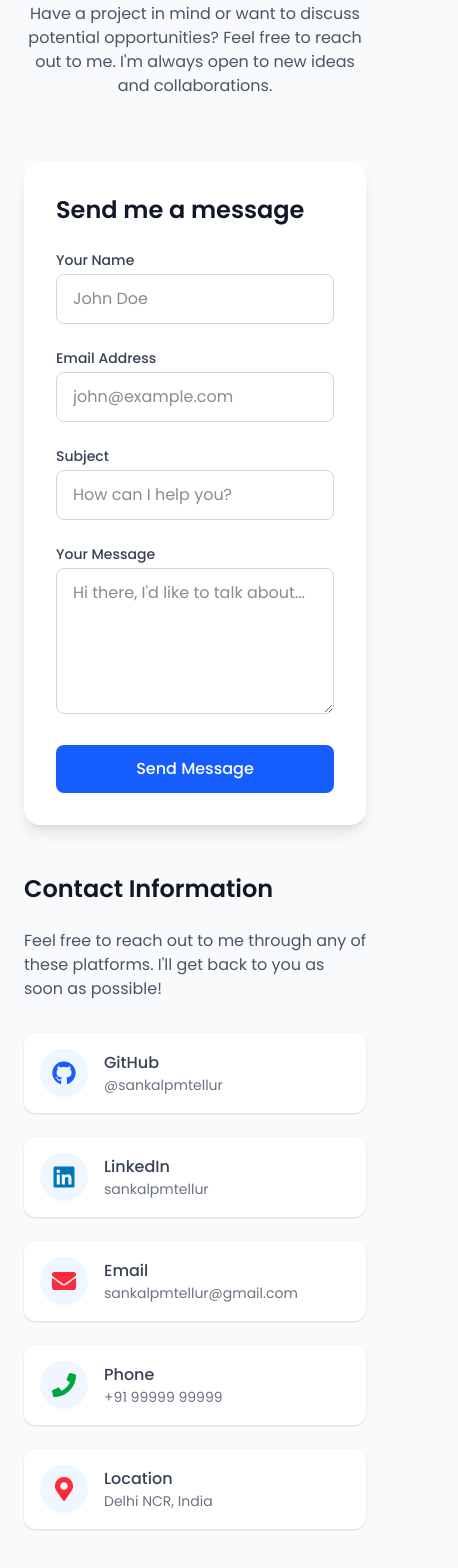
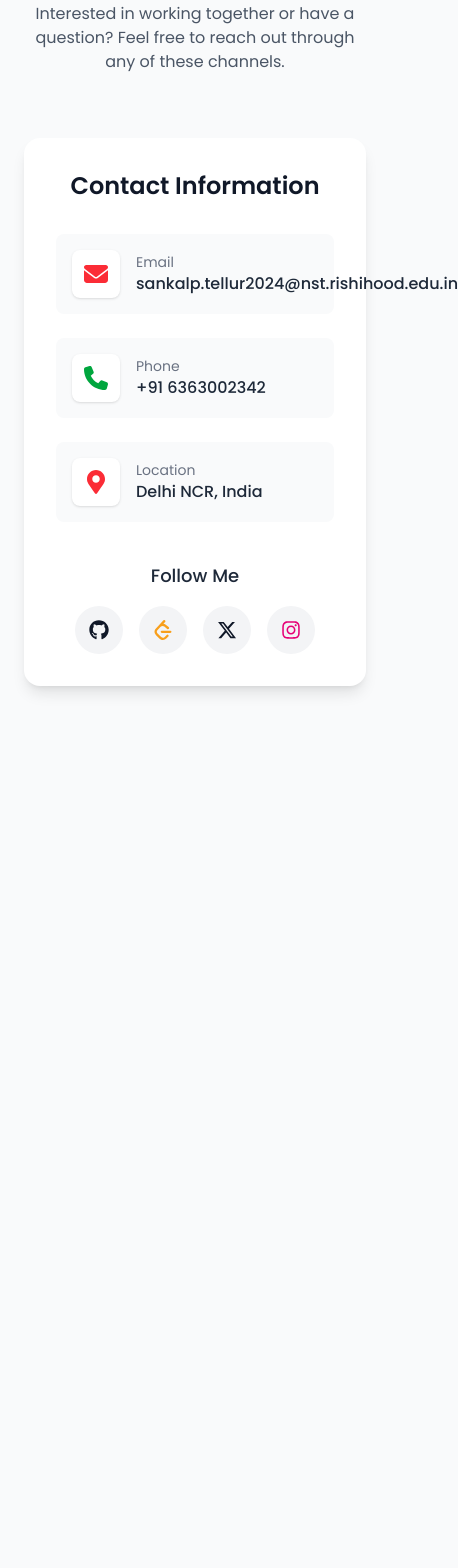
Before and after one commit to sankalpmtellur/Portfolio, a React (Vite) app: page / in a window 390 px wide. Shown: the part 7456-9024 px from the top of the page, 458 px wide, since content can reach past the window. After the commit the page ends 8222 px from the top, so only its background shows below. Built offline with nearby package versions, Linux system fonts and the light colour scheme.

Commit message:
Updated contact page

```diff
--- a/src/components/Contact.jsx
+++ b/src/components/Contact.jsx
@@ -1,50 +1,62 @@
 import { motion } from "framer-motion";
-import { FaGithub, FaLinkedin, FaTwitter, FaEnvelope, FaMapMarkerAlt, FaPhone } from "react-icons/fa";
+import { FaGithub, FaEnvelope, FaPhone, FaXTwitter, FaInstagram } from "react-icons/fa6";
+import { FaMapMarkerAlt } from "react-icons/fa";
+import { SiLeetcode } from "react-icons/si";
 
 export default function Contact() {
-    const socialLinks = [
-        {
-            name: 'GitHub',
-            icon: <FaGithub className="text-2xl" />,
-            url: 'https://github.com/sankalpmtellur',
-            username: '@sankalpmtellur'
-        },
-        {
-            name: 'LinkedIn',
-            icon: <FaLinkedin className="text-2xl text-[#0077b5]" />,
-            url: 'https://linkedin.com/in/sankalpmtellur',
-            username: 'sankalpmtellur'
-        },
+    const contactInfo = [
         {
             name: 'Email',
             icon: <FaEnvelope className="text-2xl text-red-500" />,
-            url: 'mailto:sankalpmtellur@gmail.com',
-            username: 'sankalpmtellur@gmail.com'
+            url: 'mailto:sankalp.tellur2024@nst.rishihood.edu.in',
+            value: 'sankalp.tellur2024@nst.rishihood.edu.in',
+            isLink: true
         },
         {
             name: 'Phone',
             icon: <FaPhone className="text-2xl text-green-600" />,
-            url: 'tel:+919999999999',
-            username: '+91 99999 99999'
+            url: 'tel:+91 6363002342',
+            value: '+91 6363002342',
+            isLink: true
         },
         {
             name: 'Location',
             icon: <FaMapMarkerAlt className="text-2xl text-red-500" />,
-            username: 'Delhi NCR, India'
+            value: 'Delhi NCR, India',
+            isLink: false
         }
     ];
 
-    const handleSubmit = (e) => {
-        e.preventDefault();
-        const formData = new FormData(e.target);
-        const data = Object.fromEntries(formData);
-        console.log('Form submitted:', data);
-        e.target.reset();
-    };
+    const socialLinks = [
+        {
+            name: 'GitHub',
+            icon: <FaGithub />,
+            url: 'https://github.com/sankalpmtellur',
+            className: 'hover:bg-gray-900 hover:text-white'
+        },
+        {
+            name: 'LeetCode',
+            icon: <SiLeetcode />,
+            url: 'https://leetcode.com/sankalpmtellur/',
+            className: 'text-[#f89f1b] hover:bg-[#f89f1b] hover:text-white'
+        },
+        {
+            name: 'X',
+            icon: <FaXTwitter />,
+            url: 'https://x.com/sankalpmtellur',
+            className: 'hover:bg-black hover:text-white'
+        },
+        {
+            name: 'Instagram',
+            icon: <FaInstagram />,
+            url: 'https://www.instagram.com/sankalp_m_tellur/',
+            className: 'text-pink-600 hover:bg-gradient-to-r from-pink-500 to-purple-600 hover:text-white'
+        }
+    ];
 
     return (
-        <section id="contact" className="min-h-screen py-20 bg-gray-50 px-6">
-            <div className="max-w-7xl mx-auto">
+        <section id="contact" className="py-20 bg-gray-50 px-6">
+            <div className="max-w-4xl mx-auto">
                 <motion.div
                     className="text-center mb-16"
                     initial={{ opacity: 0, y: 30 }}
@@ -56,137 +68,63 @@ export default function Contact() {
                         Get In <span className="text-blue-600">Touch</span>
                     </h2>
                     <p className="text-gray-600 max-w-2xl mx-auto">
-                        Have a project in mind or want to discuss potential opportunities?
-                        Feel free to reach out to me. I'm always open to new ideas and collaborations.
+                        Interested in working together or have a question?
+                        Feel free to reach out through any of these channels.
                     </p>
                 </motion.div>
 
-                <div className="grid grid-cols-1 lg:grid-cols-2 gap-12">
-                    {/* Contact Form */}
-                    <motion.div
-                        className="bg-white rounded-2xl shadow-lg p-8"
-                        initial={{ opacity: 0, x: -50 }}
-                        whileInView={{ opacity: 1, x: 0 }}
-                        viewport={{ once: true }}
-                        transition={{ duration: 0.6, delay: 0.2 }}
-                    >
-                        <h3 className="text-2xl font-semibold mb-6">Send me a message</h3>
-                        <form onSubmit={handleSubmit} className="space-y-6">
-                            <div className="grid grid-cols-1 md:grid-cols-2 gap-6">
-                                <div>
-                                    <label htmlFor="name" className="block text-sm font-medium text-gray-700 mb-1">
-                                        Your Name
-                                    </label>
-                                    <input
-                                        type="text"
-                                        id="name"
-                                        name="name"
-                                        required
-                                        className="w-full px-4 py-3 rounded-lg border border-gray-300 focus:ring-2 focus:ring-blue-500 focus:border-transparent transition"
-                                        placeholder="John Doe"
-                                    />
+                <motion.div
+                    className="bg-white rounded-2xl shadow-lg p-8 max-w-2xl mx-auto"
+                    initial={{ opacity: 0, y: 30 }}
+                    whileInView={{ opacity: 1, y: 0 }}
+                    viewport={{ once: true }}
+                    transition={{ duration: 0.6 }}
+                >
+                    <h3 className="text-2xl font-semibold mb-8 text-center">Contact Information</h3>
+
+                    <div className="space-y-6 mb-10">
+                        {contactInfo.map((item, index) => (
+                            <div key={index} className="flex items-center p-4 bg-gray-50 rounded-lg hover:bg-gray-100 transition-colors">
+                                <div className="p-3 bg-white rounded-lg shadow-sm mr-4">
+                                    {item.icon}
                                 </div>
                                 <div>
-                                    <label htmlFor="email" className="block text-sm font-medium text-gray-700 mb-1">
-                                        Email Address
-                                    </label>
-                                    <input
-                                        type="email"
-                                        id="email"
-                                        name="email"
-                                        required
-                                        className="w-full px-4 py-3 rounded-lg border border-gray-300 focus:ring-2 focus:ring-blue-500 focus:border-transparent transition"
-                                        placeholder="john@example.com"
-                                    />
+                                    <p className="text-sm text-gray-500">{item.name}</p>
+                                    {item.isLink ? (
+                                        <a
+                                            href={item.url}
+                                            target="_blank"
+                                            rel="noopener noreferrer"
+                                            className="text-gray-800 font-medium hover:text-blue-600 transition-colors"
+                                        >
+                                            {item.value}
+                                        </a>
+                                    ) : (
+                                        <p className="text-gray-800 font-medium">{item.value}</p>
+                                    )}
                                 </div>
                             </div>
-                            <div>
-                                <label htmlFor="subject" className="block text-sm font-medium text-gray-700 mb-1">
-                                    Subject
-                                </label>
-                                <input
-                                    type="text"
-                                    id="subject"
-                                    name="subject"
-                                    required
-                                    className="w-full px-4 py-3 rounded-lg border border-gray-300 focus:ring-2 focus:ring-blue-500 focus:border-transparent transition"
-                                    placeholder="How can I help you?"
-                                />
-                            </div>
-                            <div>
-                                <label htmlFor="message" className="block text-sm font-medium text-gray-700 mb-1">
-                                    Your Message
-                                </label>
-                                <textarea
-                                    id="message"
-                                    name="message"
-                                    rows={5}
-                                    required
-                                    className="w-full px-4 py-3 rounded-lg border border-gray-300 focus:ring-2 focus:ring-blue-500 focus:border-transparent transition"
-                                    placeholder="Hi there, I'd like to talk about..."
-                                ></textarea>
-                            </div>
-                            <button
-                                type="submit"
-                                className="w-full bg-blue-600 text-white py-3 px-6 rounded-lg font-medium hover:bg-blue-700 transition duration-300 transform hover:scale-[1.02]"
-                            >
-                                Send Message
-                            </button>
-                        </form>
-                    </motion.div>
+                        ))}
+                    </div>
 
-                    {/* Contact Info */}
-                    <motion.div
-                        className="space-y-8"
-                        initial={{ opacity: 0, x: 50 }}
-                        whileInView={{ opacity: 1, x: 0 }}
-                        viewport={{ once: true }}
-                        transition={{ duration: 0.6, delay: 0.4 }}
-                    >
-                        <div>
-                            <h3 className="text-2xl font-semibold mb-6">Contact Information</h3>
-                            <p className="text-gray-600 mb-8">
-                                Feel free to reach out to me through any of these platforms.
-                                I'll get back to you as soon as possible!
-                            </p>
-                        </div>
-
-                        <div className="space-y-6">
-                            {socialLinks.map((item, index) => (
-                                <motion.a
+                    <div className="text-center">
+                        <h4 className="text-lg font-medium text-gray-800 mb-4">Follow Me</h4>
+                        <div className="flex justify-center space-x-4">
+                            {socialLinks.map((social, index) => (
+                                <a
                                     key={index}
-                                    href={item.url || '#'}
+                                    href={social.url}
                                     target="_blank"
                                     rel="noopener noreferrer"
-                                    className="flex items-center p-4 bg-white rounded-xl shadow-sm hover:shadow-md transition-shadow duration-300 group"
-                                    whileHover={{ x: 5 }}
+                                    className={`w-12 h-12 rounded-full flex items-center justify-center text-xl bg-gray-100 hover:scale-110 transition-all ${social.className}`}
+                                    aria-label={social.name}
                                 >
-                                    <div className="flex items-center justify-center w-12 h-12 rounded-full bg-blue-50 text-blue-600 mr-4 group-hover:bg-blue-100 transition">
-                                        {item.icon}
-                                    </div>
-                                    <div>
-                                        <p className="font-medium text-gray-700">{item.name}</p>
-                                        <p className="text-sm text-gray-500">{item.username}</p>
-                                    </div>
-                                </motion.a>
+                                    {social.icon}
+                                </a>
                             ))}
                         </div>
-
-                        <div className="mt-12 bg-white p-6 rounded-xl shadow-sm">
-                            <h4 className="font-semibold text-lg mb-4">Working Hours</h4>
-                            <div className="space-y-2">
-                                <p className="flex justify-between">
-                                    <span className="text-gray-600">Monday - Friday</span>
-                                    <span className="font-medium">9:00 AM - 6:00 PM</span>
-                                </p>
-                                <p className="flex justify-between">
-                                    <span className="text-gray-600">Weekend</span>
-                                    <span className="font-medium">Not available</span>
-                                </p>
-                            </div>
-                        </div>
-                    </motion.div>
-                </div>
+                    </div>
+                </motion.div>
             </div>
         </section>
     );
```
